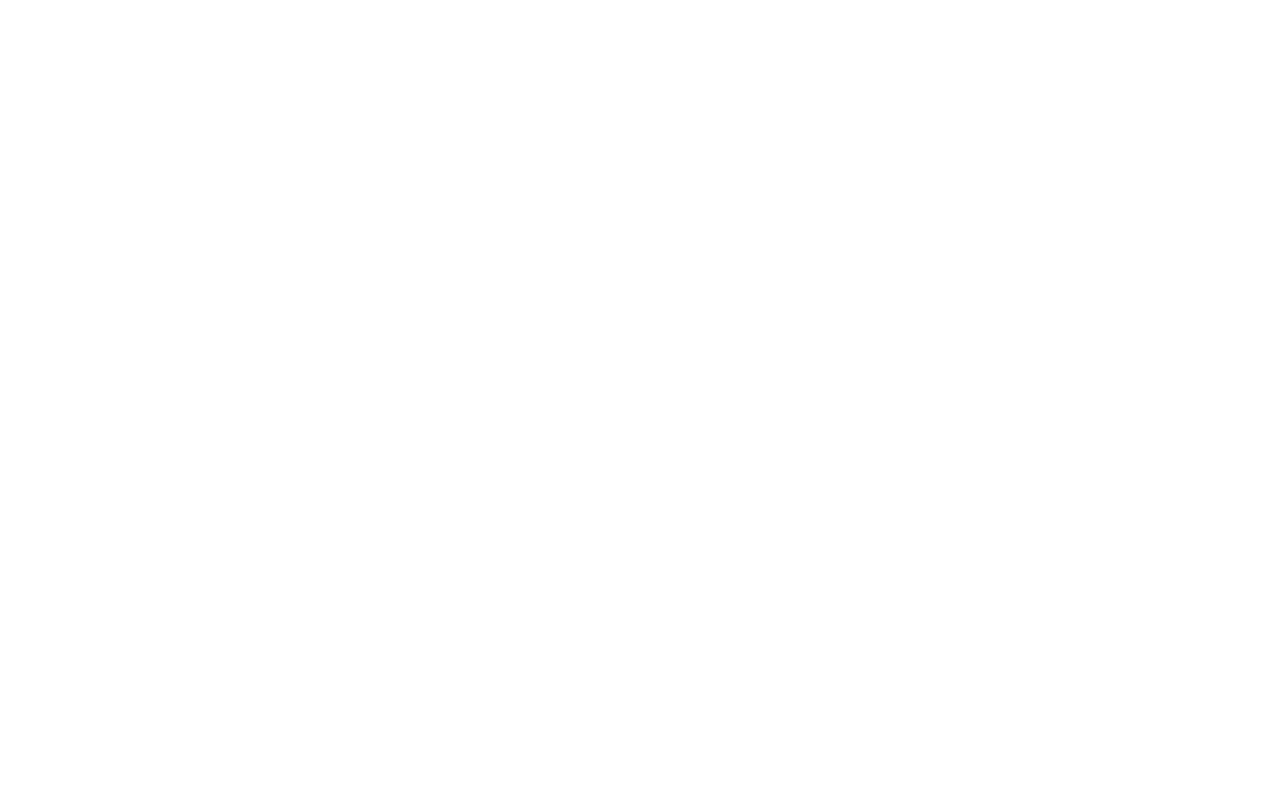
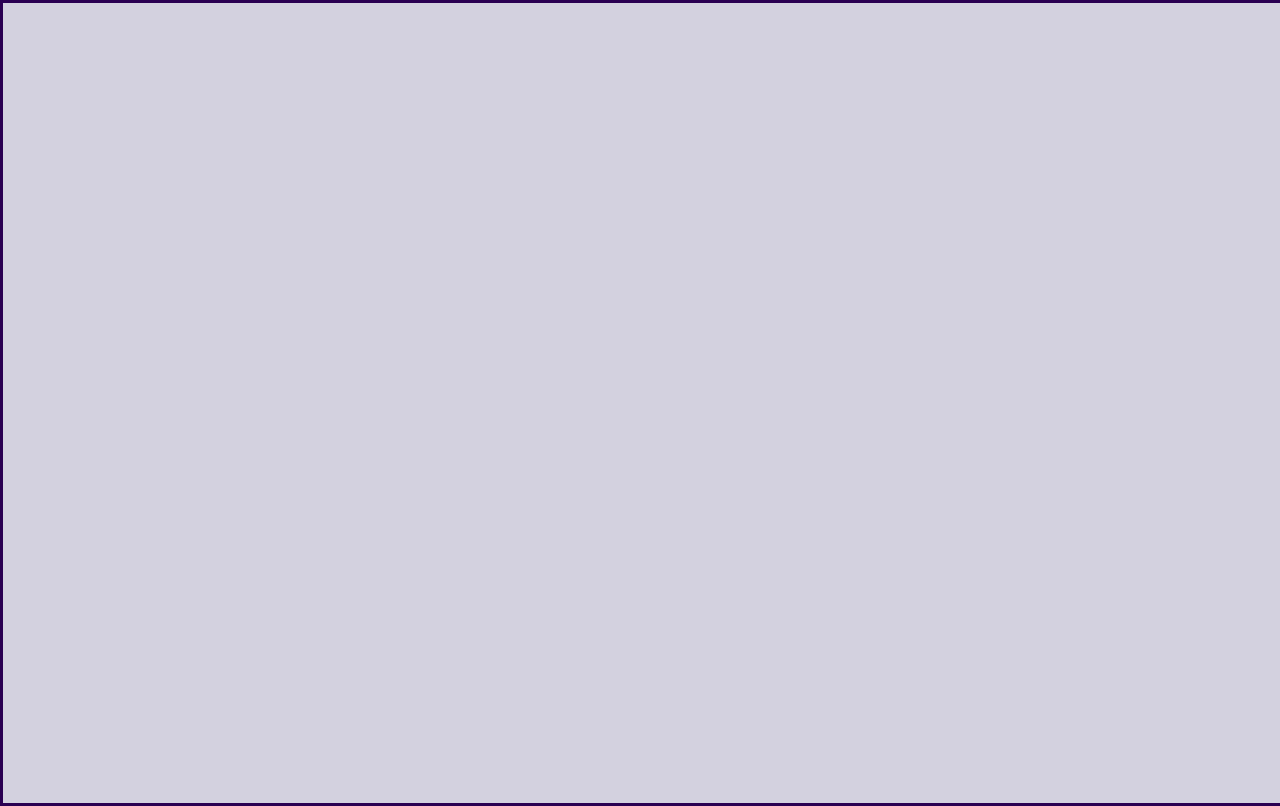
Before and after one commit to Melchor-D/Campus_Parking, a plain HTML site: page index.html in a window 1280 px wide. Drawn offline with Linux system fonts and the light colour scheme.

Commit message:
feat:inicio de estructura y diseño

```diff
--- a/diseño.css
+++ b/diseño.css
@@ -0,0 +1,30 @@
+@import url('https://fonts.googleapis.com/css2?family=Inter:ital,opsz,wght@0,14..32,100..900;1,14..32,100..900&display=swap');
+
+*{
+     font-family: "Inter", sans-serif;
+     margin: 0;
+     padding: 0;
+}
+:root{
+    --bg-color: #d3d1df;
+    --bg-form-color: #ffffff;
+    --bg-banner-color: #f4f5f9;
+    --bg-banner-color: #cbcbcb;
+    --bg-banner-color:   #6113DB7;
+
+}
+body{
+    border: 3px solid  rgb(42, 0, 82);
+    width: 100%;
+    height: 100vh;
+    background-color: var(--bg-color  );
+    display: flex;
+    align-items: center;
+    justify-content: conter;
+}
+
+.container {
+    border: 2px solid black;
+    width: 64rem;
+    height: 40rem;
+}
--- a/index.html
+++ b/index.html
@@ -8,6 +8,16 @@
 </head>
 <body>
 
+    <div class="Container">
+        <div class="Form-container">
+
+        </div>
+        <div class="Banner">
+
+        </div>
+    </div>
+
+
 <script src="/parqueo.js"></script>
 
 </body>
```
Also changed, not shown: iconos/ic-google.svg (added).
